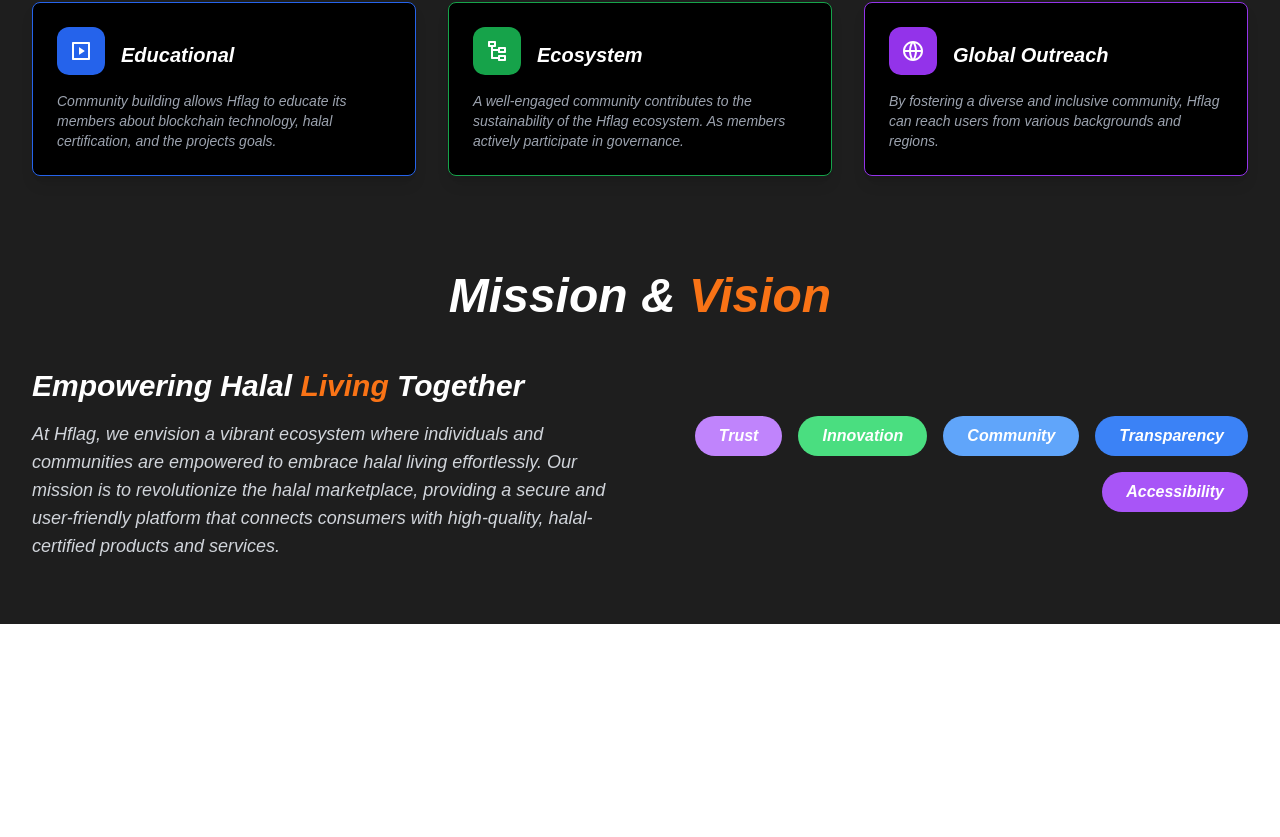
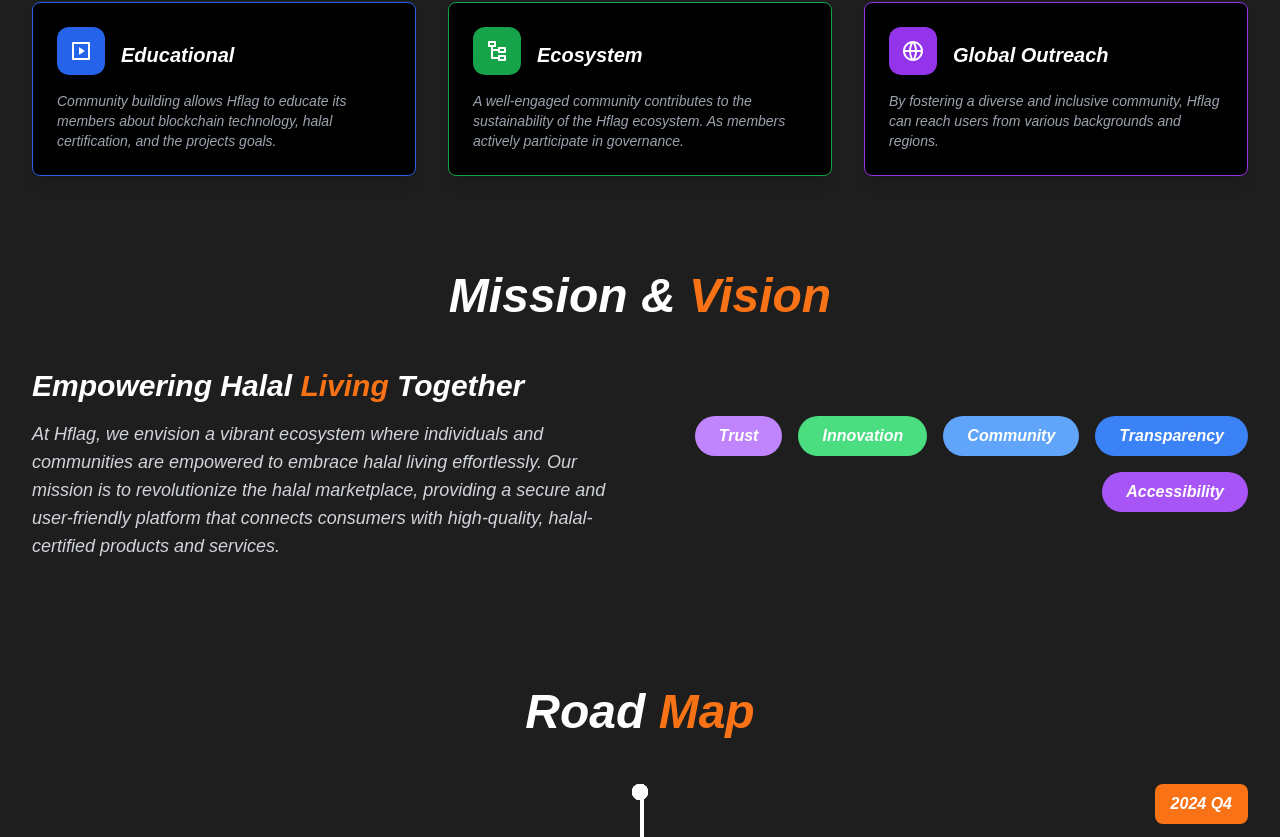
Before and after one commit to Souravhere/hflag, a Next.js app: page / in a window 1280 px wide. Shown: the part 1960-2797 px from the top of the page. Before the commit the page ends 2584 px from the top, so only its background shows below. Built offline with nearby package versions, Linux system fonts and the light colour scheme.

Commit message:
roadmpa comp beta version added

```diff
--- a/src/app/page.tsx
+++ b/src/app/page.tsx
@@ -2,6 +2,7 @@
 import HeroSection from "@/components/HeroSection";
 import { Marketplace } from "@/components/Marketplace";
 import MissionVision from "@/components/MissionVision";
+import Roadmap from "@/components/Roadmap";
 import WelcomeComponent from "@/components/WelcomeComponent";
 
 export default function Home() {
@@ -14,6 +15,7 @@
         <CommunityBuilding/>
         {/* one section added here soon */}
         <MissionVision/>
+        <Roadmap/>
     </div>
   );
 }
--- /dev/null
+++ b/src/components/Roadmap.tsx
@@ -0,0 +1,117 @@
+'use client'
+
+import React from 'react'
+import { motion, useScroll, useTransform } from 'framer-motion'
+
+const roadmapData = [
+  {
+    quarter: '2024 Q4',
+    color: 'bg-orange-500',
+    items: [
+      'Team Formation: Assemble the Hflag project team.',
+      'Company Establishment: Form the Hflag corporation.',
+      'Website Launch: Launch the official Hflag website.',
+      'Token Issuance: Issue and distribute the Hflag token.',
+      'Community Building: Grow the Hflag community.',
+      'Business Plan & Whitepaper: Develop the blockchain business plan and create Whitepaper 1.0.',
+      'Marketing Events: Initiate marketing events for Hflag.',
+    ],
+  },
+  {
+    quarter: '2025 Q1',
+    color: 'bg-green-500',
+    items: [
+      'Exchange Listing Efforts: Begin efforts to list Hflag on exchanges.',
+      'Building Partnerships: Establish key partnerships.',
+      'Service Development: Develop the Hflag service.',
+    ],
+  },
+  {
+    quarter: '2025 Q2',
+    color: 'bg-blue-500',
+    items: [
+      'Global Partnership Efforts: Pursue global partnerships.',
+      'Beta Service Launch: Launch the beta version of Hflags service.',
+      'User Onboarding Expansion: Expand user onboarding efforts.',
+    ],
+  },
+  {
+    quarter: '2025 Q3',
+    color: 'bg-purple-500',
+    items: [
+      'Service Expansion and Upgrades: Expand and upgrade the service.',
+      'Service Stabilization: Ensure service stability.',
+    ],
+  },
+  {
+    quarter: '2025 Q4',
+    color: 'bg-orange-500',
+    items: [
+      'Dapp Service Development: Develop Dapp services.',
+      'Dapp Service Expansion: Expand Dapp services.',
+      'Global Expansion: Focus on global expansion.',
+    ],
+  },
+]
+
+export default function Roadmap() {
+  const { scrollYProgress } = useScroll()
+  const drawProgress = useTransform(scrollYProgress, [0, 1], [0, 1])
+
+  return (
+    <div className="min- italic bg-[#1e1e1e] py-16 px-4 sm:px-6 lg:px-8 relative overflow-hidden">
+
+      <motion.div
+        initial={{ opacity: 0, y: 20 }}
+        animate={{ opacity: 1, y: 0 }}
+        transition={{ duration: 0.5 }}
+        className="max-w-7xl mx-auto relative"
+      >
+        <h2 className="text-4xl md:text-5xl font-bold text-center text-white mb-12">
+          Road <span className="text-orange-500">Map</span>
+        </h2>
+
+        <div className="relative">
+          <motion.div
+            className="absolute left-1/2 top-0 w-1 h-full bg-white transform -translate-x-1/2"
+            style={{ scaleY: drawProgress }}
+          />
+
+          {roadmapData.map((quarter, index) => (
+            <motion.div
+              key={quarter.quarter}
+              initial={{ opacity: 0, y: 20 }}
+              whileInView={{ opacity: 1, y: 0 }}
+              transition={{ duration: 0.5, delay: index * 0.1 }}
+              className={`flex flex-col md:flex-row items-center md:items-start gap-4 mb-12 ${
+                index % 2 === 0 ? 'md:flex-row-reverse' : ''
+              }`}
+            >
+              <div className={`w-full md:w-1/2 ${index % 2 === 0 ? 'md:text-right' : 'md:text-left'}`}>
+                <motion.div
+                  whileHover={{ scale: 1.05 }}
+                  className={`${quarter.color} text-white font-bold py-2 px-4 rounded-lg inline-block mb-4`}
+                >
+                  {quarter.quarter}
+                </motion.div>
+                <ul className={`list-disc ${index % 2 === 0 ? 'md:list-inside' : 'md:ml-6'} text-gray-300`}>
+                  {quarter.items.map((item, itemIndex) => (
+                    <motion.li
+                      key={itemIndex}
+                      initial={{ opacity: 0, x: index % 2 === 0 ? 20 : -20 }}
+                      whileInView={{ opacity: 1, x: 0 }}
+                      transition={{ duration: 0.5, delay: itemIndex * 0.1 }}
+                    >
+                      {item}
+                    </motion.li>
+                  ))}
+                </ul>
+              </div>
+              <div className="w-4 h-4 rounded-full bg-white absolute left-1/2 top-0 transform -translate-x-1/2" />
+            </motion.div>
+          ))}
+        </div>
+      </motion.div>
+    </div>
+  )
+}
```
